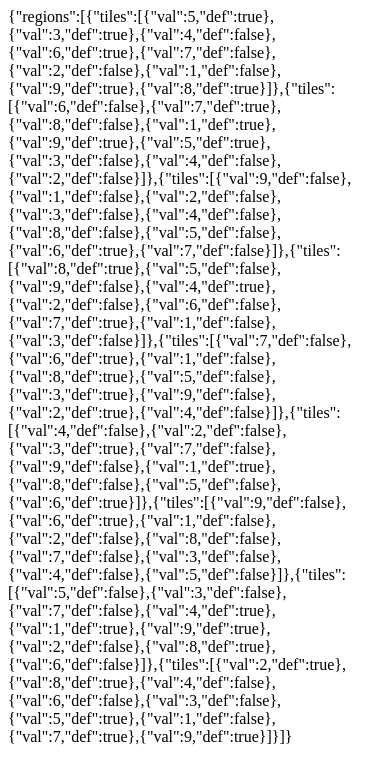
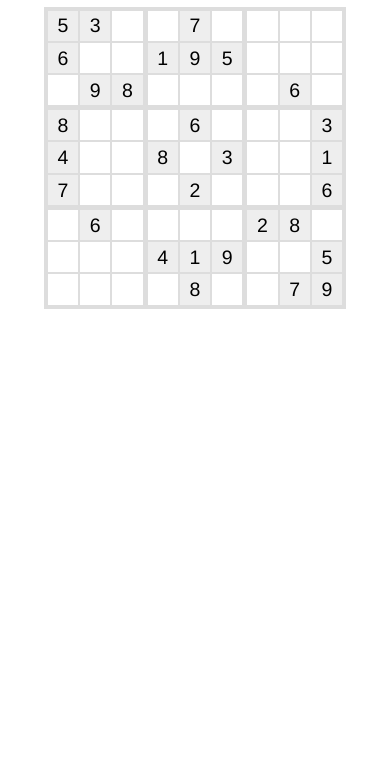
Before and after one commit to marcwhitbread/sudoku, a website: page app/index.html in a window 390 px wide. Drawn offline with Linux system fonts and the light colour scheme.

Commit message:
Added base style for css only responsive sudoku board

```diff
--- a/app/index.html
+++ b/app/index.html
@@ -6,10 +6,10 @@
 		<meta charset="utf-8">
 		<meta name="viewport" content="initial-scale=1, maximum-scale=1, user-scalable=no, width=device-width">
 
-		<link rel="stylesheet" href="css/style.css">
-
 		<script type = 'text/javascript' src = 'lib/angular.min.js'></script>
 		<script type = 'text/javascript' src = 'js/sudoku.js'></script>
+
+		<link rel="stylesheet" href="css/style.css">
 
 		<title>Sudoku Game</title>
 
@@ -17,9 +17,25 @@
 
 	<body ng-controller = "mainCtrl">
 
-		<section id = 'puzzle'>
+		<section id = 'sudoku-board'>
 
-			{{board}}
+			<div class = 'region' ng-repeat = "region in board.regions">
+				<div class = 'resp'>
+
+					<div class = 'tile' ng-repeat = "tile in region.tiles" ng-class = "(tile.lock) ? 'locked' : ''">
+						<div class = 'resp'>
+
+							<div class = 'v-align'>
+								<span>{{tile.guess}}</span>
+							</div>
+
+						</div>
+					</div>
+
+				</div>
+			</div>
+
+			<div class = 'clear'></div>
 
 		</section>
 
--- a/app/js/sudoku.js
+++ b/app/js/sudoku.js
@@ -81,9 +81,10 @@ app.factory('Region', ['Tile', function(Tile) {
 app.factory('Tile', [function() {
 
 	//constructor
-	var Tile = function(val, def) {
-		this.val = (val != 0) ? val : null;
-		this.def = def;
+	var Tile = function(answer, lock) {
+		this.answer = answer;
+		this.lock = lock;
+		this.guess = (lock) ? answer : null;
 	}
 
 	//public methods
--- a/src/js/factories/tile.js
+++ b/src/js/factories/tile.js
@@ -1,9 +1,10 @@
 app.factory('Tile', [function() {
 
 	//constructor
-	var Tile = function(val, def) {
-		this.val = (val != 0) ? val : null;
-		this.def = def;
+	var Tile = function(answer, lock) {
+		this.answer = answer;
+		this.lock = lock;
+		this.guess = (lock) ? answer : null;
 	}
 
 	//public methods
--- /dev/null
+++ b/src/less/mixins.less
@@ -0,0 +1,13 @@
+.transform(@string){
+	-webkit-transform: @string;
+	-moz-transform: @string;
+	-ms-transform: @string;
+	-o-transform: @string;
+}
+
+.transition(@transition) {
+	-webkit-transition: @transition;
+	-moz-transition: @transition;
+	-ms-transition: @transition;
+	-o-transition: @transition;
+}
--- a/src/less/style.less
+++ b/src/less/style.less
@@ -1,7 +1,73 @@
-.test {
-	background: #aaa;
+@import "mixins.less";
 
-	.test {
-		color: red;
+.clear {
+	clear: both;
+	height: 0;
+}
+
+section#sudoku-board {
+	position: relative;
+	width: 80%;
+	max-width: 95vh;
+	margin: 0 auto;
+
+	.region {
+		position: relative;
+		float: left;
+		width: 1/3*100%;
+		height: 0;
+		padding-bottom: 1/3*100%;
+
+		.resp {
+			position: absolute;
+			top: -1.5px;
+			left: -1.5px;
+			right: -1.5px;
+			bottom: -1.5px;
+			border: 3px solid #ddd;
+		}
+
+		.tile {
+			position: relative;
+			float: left;
+			width: 1/3*100%;
+			height: 0;
+			padding-bottom: 1/3*100%;
+			background: #fff;
+
+			.transition(transform 750ms linear);
+
+			&.locked {
+				background: #eee;
+			}
+
+			.resp {
+				top: -1px;
+				left: -1px;
+				right: -1px;
+				bottom: -1px;
+				border: 2px solid #ddd;
+			}
+
+			.v-align {
+				display: table;
+				width: 100%;
+				height: 100%;
+				text-align: center;
+
+				span {
+					display: table-cell;
+					vertical-align: middle;
+
+					font-family: "Helvetica Neue", Helvetica, Arial, sans-serif;
+					font-size: 5vmin;
+					line-height: 115%;
+					font-weight: 300;
+				}
+			}
+
+			&:hover {
+			}
+		}
 	}
 }
```
Also changed, not shown: app/css/style.css, app/js/sudoku.min.js.
